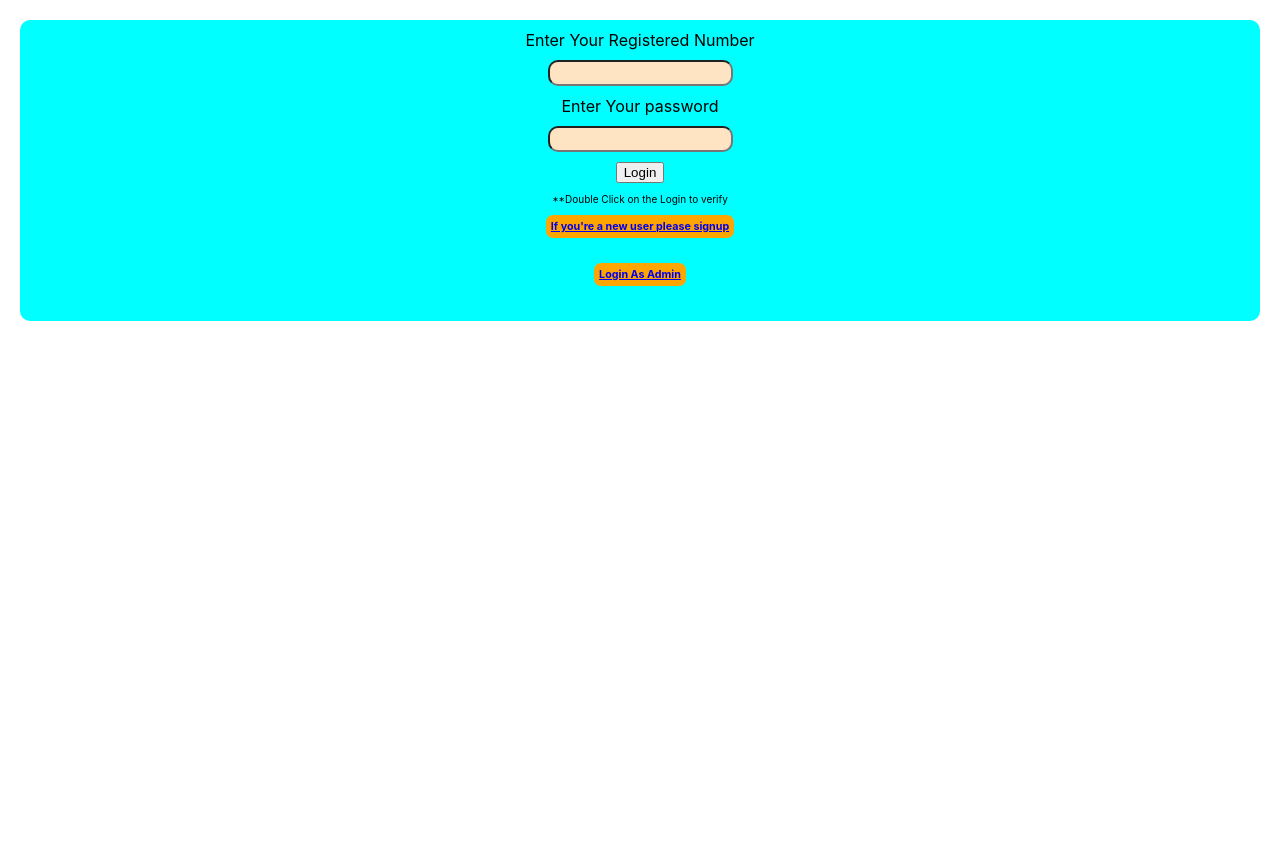
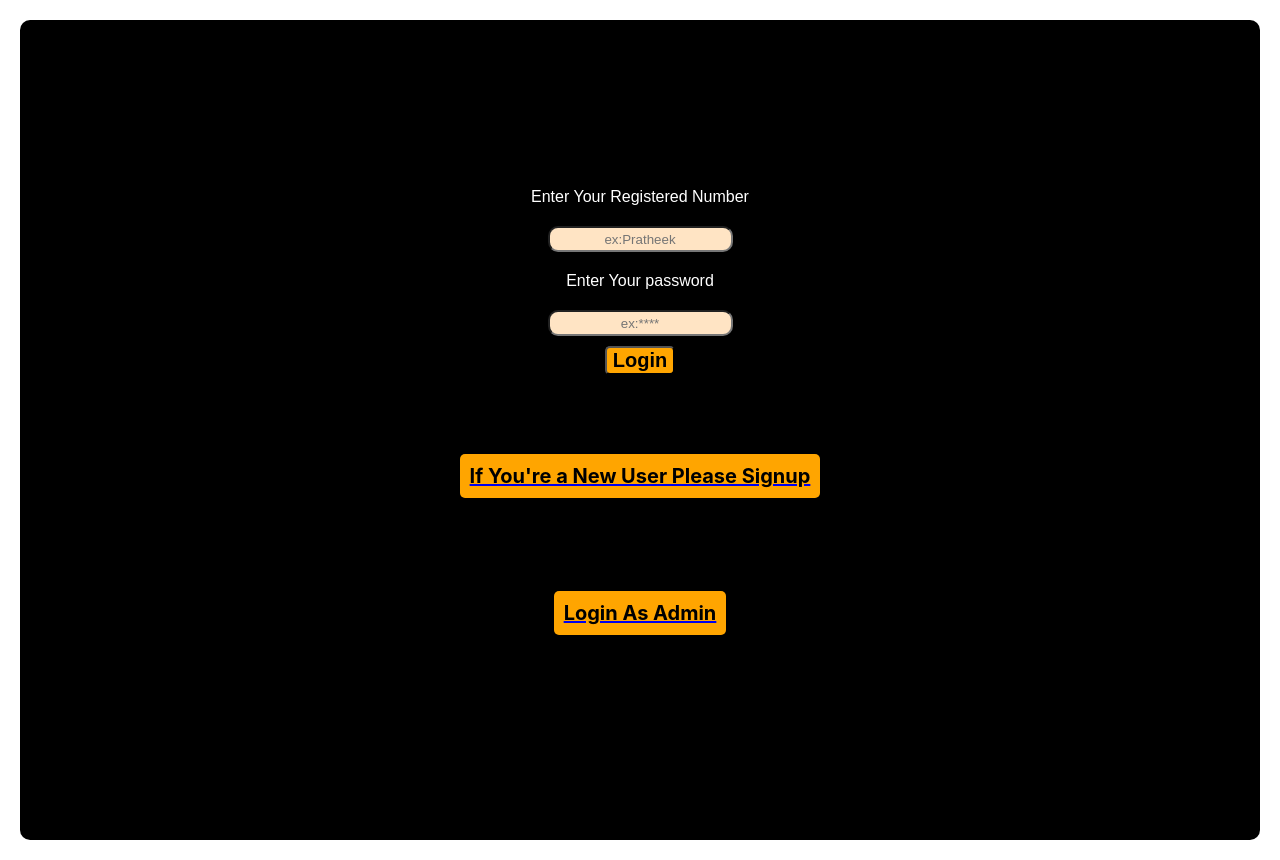
Before and after one commit to prathikshetty366/CRUD_CLIENT, a React (Create React App) app: page / in a window 1280 px wide. Before the commit the page ends 800 px from the top, so only its background shows below. Built offline with nearby package versions, Linux system fonts and the light colour scheme.

Commit message:
added styles to login page

```diff
--- a/src/components/Home/Home.js
+++ b/src/components/Home/Home.js
@@ -30,7 +30,8 @@ const Home = () => {
 	const [purpose, setPurpose] = useState("");
 	const [Department, setDeparment] = useState("");
 	const [userType, setUserType] = useState("");
-	const [contact, setContact] = useState();
+	const [contact, setContact] = useState(localStorage.getItem("phonenumber")
+	);
 	const [modalIsOpen, setIsOpen] = React.useState(false);
 	let subtitle;
 
@@ -67,6 +68,7 @@ const Home = () => {
 	};
 
 
+
 	return (
 		<>
 			<div
@@ -83,58 +85,73 @@ const Home = () => {
 					className="input-form"
 					type="text"
 					onChange={(e) => setFirstName(e.target.value)}
+					placeholder="Ex : Anil"
+
 				/>
 				<label>Last Name</label>
 				<input
 					className="input-form"
 					type="text"
 					onChange={(e) => setLastName(e.target.value)}
+					placeholder="Ex : Shetty"
+
 				/>
 				<label>Age</label>
 				<input
 					className="input-form"
 					type="text"
 					onChange={(e) => setAge(e.target.value)}
+					placeholder="Ex : 21"
+
 				/>
 				<label>Date ofvisit</label>
 				<input
 					className="input-form"
 					type="text"
 					onChange={(e) => setDate(e.target.value)}
+					placeholder="Ex : 2022-05-21"
+
 				/>
 				<label>Whom To Meet</label>
 				<input
 					className="input-form"
 					type="text"
 					onChange={(e) => setWhomToVisit(e.target.value)}
+					placeholder="Ex : HOD"
+
 				/>
-				<label>purpose</label>
+				<label>Purpose</label>
 				<input
 					className="input-form"
 					type="text"
 					onChange={(e) => setPurpose(e.target.value)}
+					placeholder="Ex : Refund"
+
 				/>
 				<label>Department</label>
-				<input
-					className="input-form"
-					type="text"
-					onChange={(e) => setDeparment(e.target.value)}
-				/>
+				<select onChange={e => setDeparment(e.target.value)}>
+        <option value="office">office</option>
+        <option value="faculty">faculty</option>
+        <option value="hostel">hostel </option>
+      </select>
 				<label>User Type</label>
 				<input
 					className="input-form"
 					type="text"
 					onChange={(e) => setUserType(e.target.value)}
+					placeholder="Ex : Alumni"
 				/>
-				<label>contact</label>
+
+				<label>Contact</label>
 
 				<input
 					className="input-form"
 					type="Number"
-					onChange={(e) => setContact(e.target.value)}
+					value={contact}
+					// onChange={(e) => setContact(e.target.value)}
 				/>
 				<button className="submt-button" onClick={() => handleSubmit()}>
-					create appointment
+					Book Now
 				</button>
 
 			</div>
@@ -168,5 +185,6 @@ const Home = () => {
 			</Modal>
 		</>
 	);
+
 };
 export default Home;
--- a/src/components/Login/Login.js
+++ b/src/components/Login/Login.js
@@ -25,29 +25,32 @@ function Login() {
     if (userData && userData.result && userData.result[0].Contact === number && userData.result[0].password === password) {
       navigate(`/home`)
     } else {
-      toast.error("Invalid Credential")
+      console.log("Invalid Credential")
     }
   }
   return (
     <>
       <div className='login'>
-        <label>Enter Your Registered Number</label>
+        <label className='label'>Enter Your Registered Number</label>
         <input
           className="input-form"
           type="text"
           onChange={(e) => setNumber(e.target.value)}
+          placeholder="ex:Pratheek"
         />
-        <label>Enter Your  password</label>
+        <label className='label'>Enter Your  password</label>
         <input
           className="input-form"
           type="text"
           onChange={(e) => setPassword(e.target.value)}
+          placeholder="ex:****"
+
         />
-        <button onClick={handleLogin}>Login</button>
+        <button className='loginButton' onClick={handleLogin}>Login</button>
         <p style={{ fontSize: "10px" }}>**Double Click on the Login to verify</p>
         <Link to="/signup">
-          <h6 style={{ backgroundColor: "orange", padding: "5px", borderRadius: "7px", textDecorationLine: "none", margin: 0 }}>If you're a new user please signup</h6> </Link>
-        <Link to="/Admin">   <h6 style={{ backgroundColor: "orange", padding: "5px", borderRadius: "7px", textDecoration: "none" }}>Login As Admin</h6></Link>
+          <h6 className='newUserButton'>If You're a New User Please Signup</h6> </Link>
+        <Link to="/Admin">   <h6 className='newUserButton'>Login As Admin</h6></Link>
 
       </div>
 
--- a/src/components/Login/login.css
+++ b/src/components/Login/login.css
@@ -1,5 +1,5 @@
 .login {
-    background-color: aqua;
+    background-color: black;
     display: flex;
     flex-direction: column;
     align-items: center;
@@ -7,4 +7,32 @@
     margin: 20px;
     padding: 10px;
     border-radius: 10px;
+    height: 100vh;
 }
+.label{
+    font-family: Arial, Helvetica, sans-serif;
+    font-size: medium;
+    color: white;
+    padding: 10px;
+}
+.loginButton{
+width: auto;
+border-radius: 5px;
+height: auto;
+width: auto;
+background-color: orange;
+font-weight: bold;
+font-size: 20px;
+}
+.newUserButton{
+width: auto;
+border-radius: 5px;
+height: auto;
+width: auto;
+background-color: orange;
+font-weight: bold;
+font-size: 20px;
+color: black;
+text-decoration: none;
+padding: 10px;
+}
--- a/src/components/Office.js
+++ b/src/components/Office.js
@@ -49,7 +49,7 @@ function Office() {
 								<span>Whom to Meet:{off.WHOM_TO_VISIT}</span>
 								<span>Who is he:{off.WHO_ARE_YOU}</span>
 							</div>
-							{off.statusCode === 0 ? <button onClick={(e) => { handleAccept(off.Personid, e) }} className="Accept">Accept</button> : off.statusCode === 1 ? <span className="Accept">You  Accepted this Request</span> : <span>You Rejected this Request</span>}
+							{off.statusCode === 0 ? <button onClick={(e) => { handleAccept(off.Personid, e) }} className="Accept">Accept</button> : off.statusCode === 1 ? <span className="Accept">You  Accepted this Request</span> : <span className="Reject">You Rejected this Request</span>}
 							{off.statusCode === 0 ? <button onClick={(e) => { handleReject(off.Personid, e) }} className="Reject">Reject</button> : <span></span>}
 						</>
 					);
```
